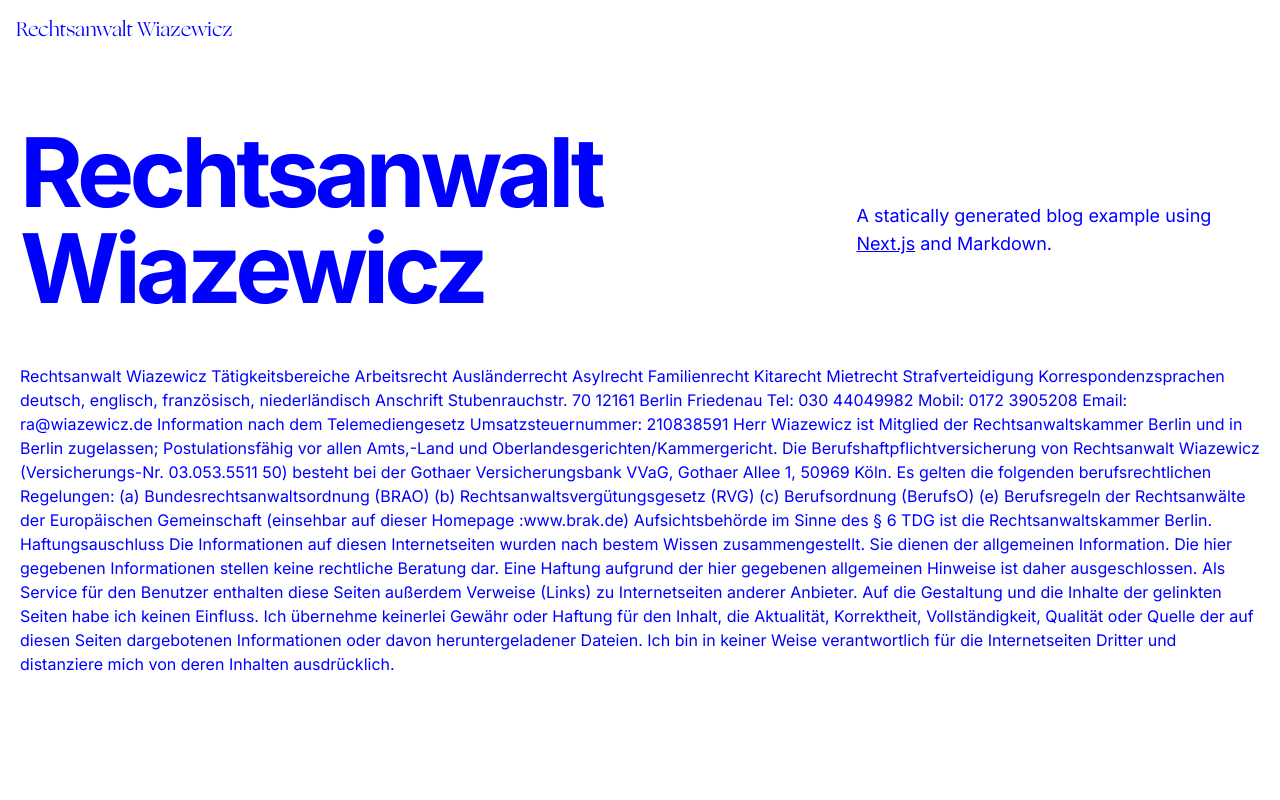
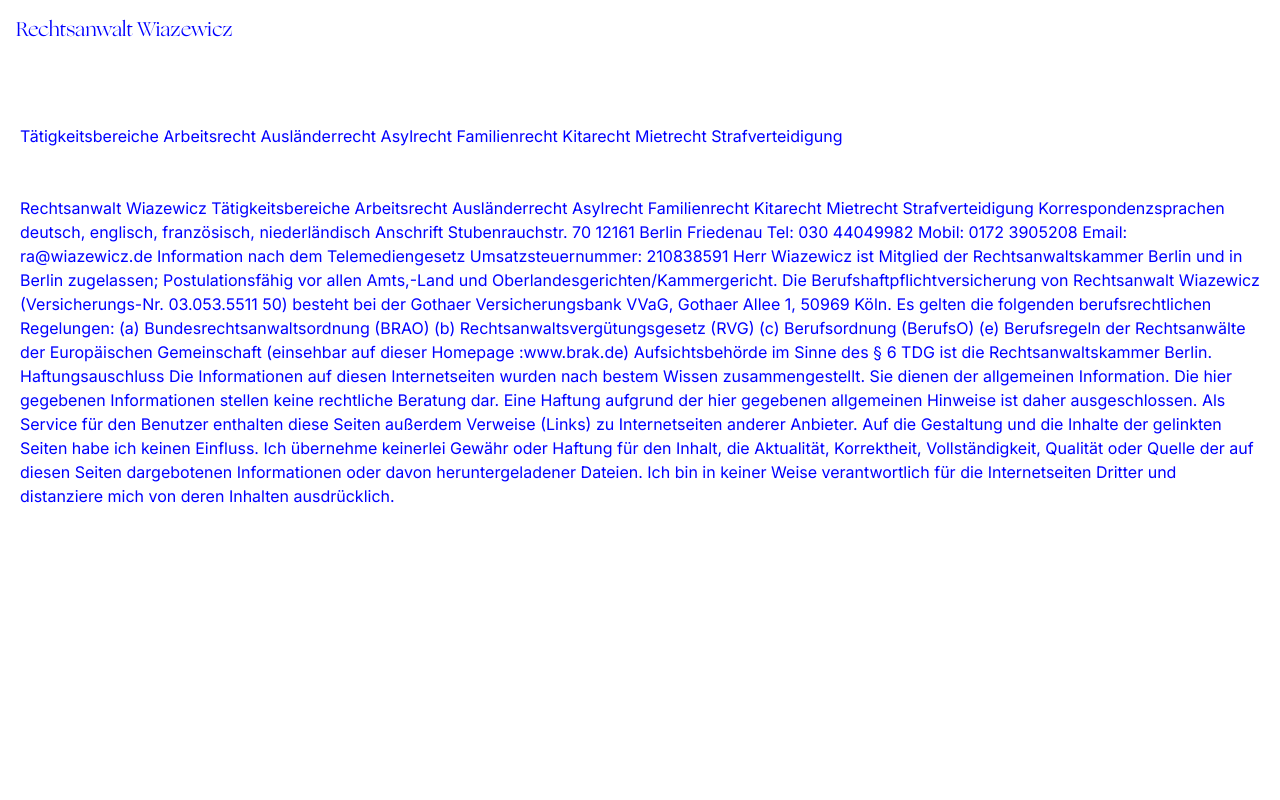
Before and after one commit to dreadbeard11/ra-wiazewicz, a Next.js app: page / in a window 1280 px wide. Shown: the top 800 px of the page. Built offline with nearby package versions, Linux system fonts and the light colour scheme.

Commit message:
Update intro.tsx

```diff
--- a/src/app/_components/intro.tsx
+++ b/src/app/_components/intro.tsx
@@ -3,19 +3,17 @@
 export function Intro() {
   return (
     <section className="flex-col md:flex-row flex items-center md:justify-between mt-16 mb-16 md:mb-12">
-      <h1 className="text-5xl md:text-8xl font-bold tracking-tighter leading-tight md:pr-8">
-        Rechtsanwalt Wiazewicz
-      </h1>
-      <h4 className="text-center md:text-left text-lg mt-5 md:pl-8">
-        A statically generated blog example using{" "}
-        <a
-          href="https://nextjs.org/"
-          className="underline hover:text-blue-600 duration-200 transition-colors"
-        >
-          Next.js
-        </a>{" "}
-        and {CMS_NAME}.
-      </h4>
+
+Tätigkeitsbereiche
+
+    Arbeitsrecht
+    Ausländerrecht
+    Asylrecht
+    Familienrecht
+    Kitarecht
+    Mietrecht
+    Strafverteidigung
+
     </section>
   );
 }
```
